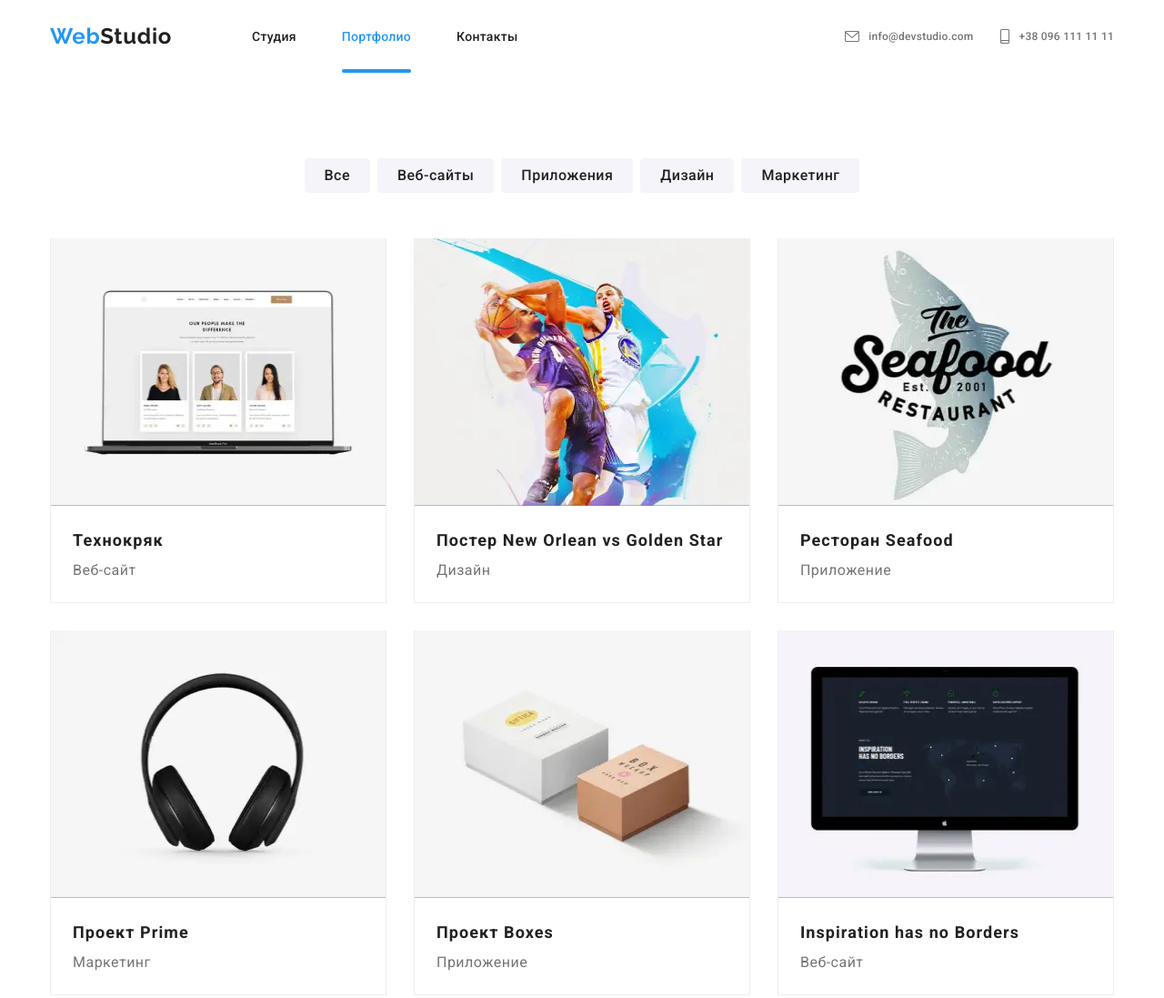
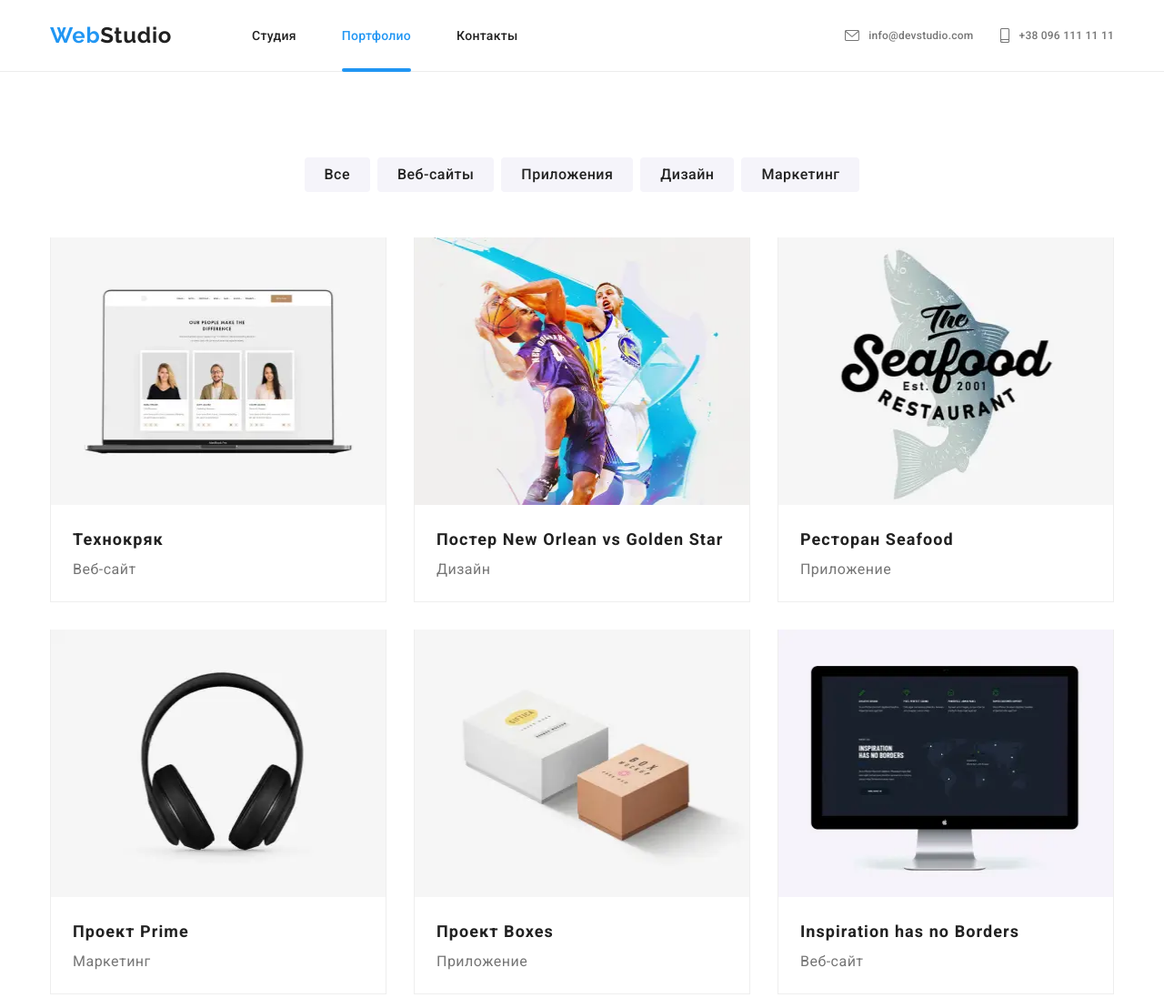
Before and after one commit to cod3provider/goit-markup-hw-08, a plain HTML site: page portfolio.html in a window 1280 px wide. Shown: the top 1097 px of the page at 91% size. Drawn offline with nearby package versions, Linux system fonts and the light colour scheme.

Commit message:
Исправляет мелкие баги

```diff
--- a/sass/layout/_header.scss
+++ b/sass/layout/_header.scss
@@ -3,13 +3,14 @@
     padding-bottom: 16px;
 
     @media screen and (min-width: 768px) {
-        padding-top: 21px;
-        padding-bottom: 21px;
+        padding-top: 20px;
+        padding-bottom: 20px;
+        border-bottom: 1px solid #ECECEC;
     }
 
     @media screen and (min-width: 1200px) {
-        padding-top: 26px;
-        padding-bottom: 26px;
+        padding-top: 25px;
+        padding-bottom: 25px;
     }
 }
 
--- a/sass/layout/_portfolio.scss
+++ b/sass/layout/_portfolio.scss
@@ -60,10 +60,15 @@
         flex-direction: column;
     }
 
+    @media screen and (min-width: 768px) {
+        margin-right: -30px;
+        margin-top: -30px;
+
     @media screen and (min-width: 1200px) {
         margin-right: -30px;
         margin-top: -30px;
     }
+}
 }
 
 .portfolio__item {
@@ -78,7 +83,7 @@
         }
     }
 
-@media screen and (min-width: 767px) {
+    @media screen and (min-width: 768px) {
     margin-right: 30px;
     margin-top: 30px;
 
@@ -129,6 +134,7 @@
     left: 0;
     bottom: 0;
     width: 100%;
+    height: 100%;
     transform: translateY(100%);
 
     font-weight: 400;
```
Also changed, not shown: index.html (+6 -5 lines), css/main.css, css/main.min.css, 2 other files.
